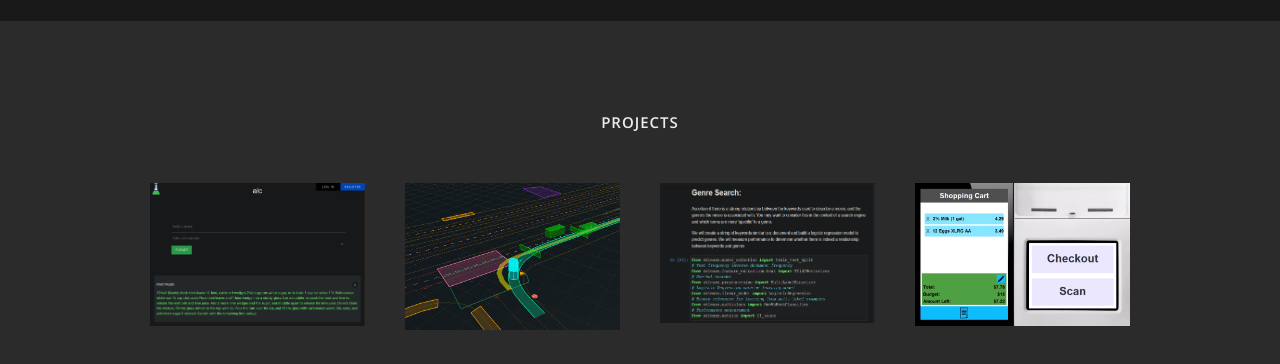
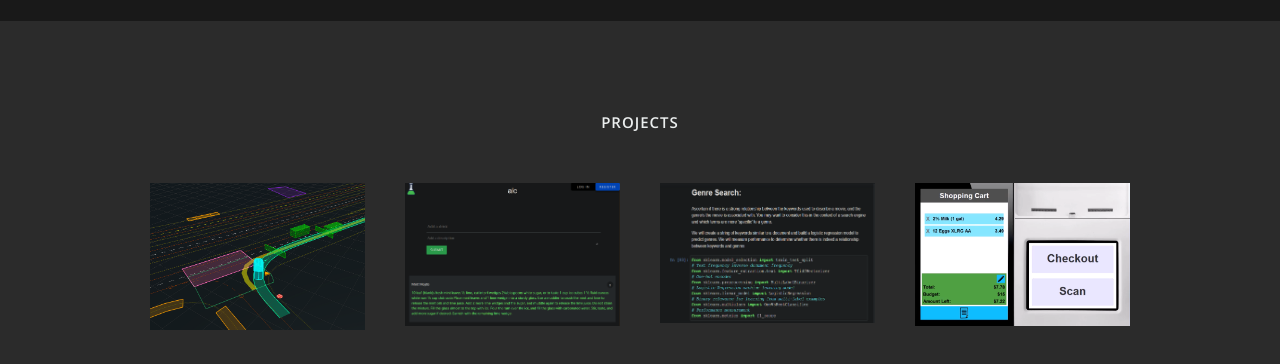
Before and after one commit to Junah-Park/Junah-Park, a React (Create React App) app: page / in a window 1280 px wide. Shown: the part 3871-4235 px from the top of the page. Built offline with nearby package versions, Linux system fonts and the light colour scheme; grey boxes are pictures that could not be loaded.

Commit message:
resume filename

```diff
--- a/src/App.js
+++ b/src/App.js
@@ -41,7 +41,7 @@ class App extends Component {
           "zip": "94541"
         },
         "website": "https://junah-park.github.io",
-        "resumedownload":"Junah Park Resume.pdf",
+        "resumedownload":"Resume.pdf",
         "social":[
           {
             "name":"linkedin",
@@ -139,16 +139,16 @@ class App extends Component {
       "portfolio":{
         "projects": [
           {
+            "title":"Autonomous Vehicles Large-Scale Logsim",
+            "category":"Operations, development, bug-tracking, teaching, and triage with Waymo's self-driving car large scale simulation tools",
+            "image":"waymo_sim.png",
+            "url":"https://blog.waymo.com/2020/04/off-road-but-not-offline--simulation27.html"
+          },
+          {
             "title":"Alc",
             "category":"MongoDB, Express, React, Node.js RESTful full-stack application for sharing experimental mixed drinks",
             "image":"alc.png",
             "url":"https://alc-prototype.herokuapp.com/"
-          },
-          {
-            "title":"Autonomous Vehicles Large-Scale Logsim",
-            "category":"Operations, development, bug-tracking, teaching, and triage with Waymo's self-driving car large scale simulation tools",
-            "image":"waymo_sim.png",
-            "url":"https://blog.waymo.com/2020/04/off-road-but-not-offline--simulation27.html"
           },
           {
             "title":"Movie Recommender (pdf)",
```
Also changed, not shown: 2 other files (tests, documents, lock files or other folders).
